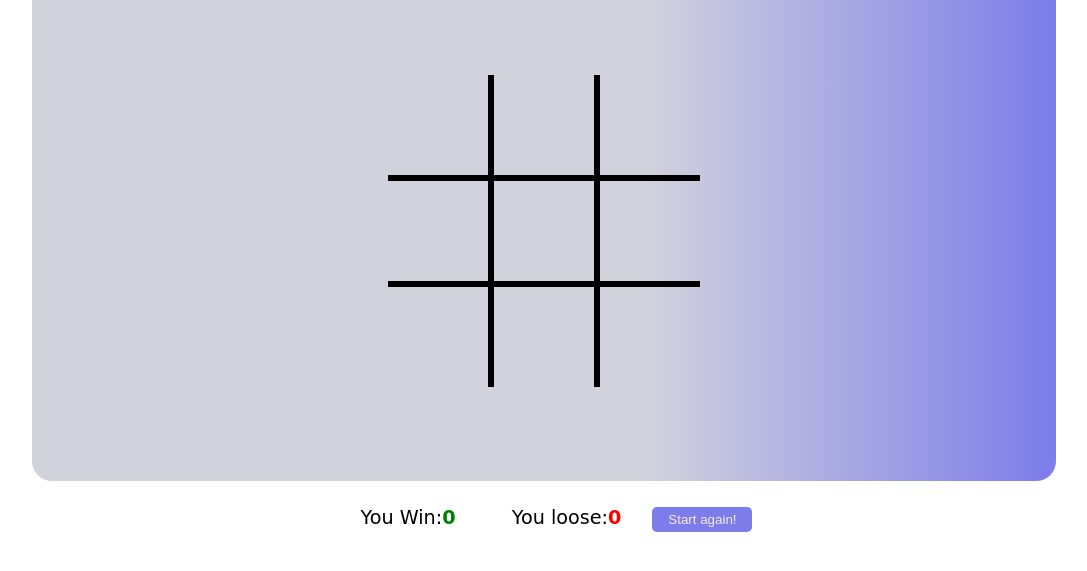
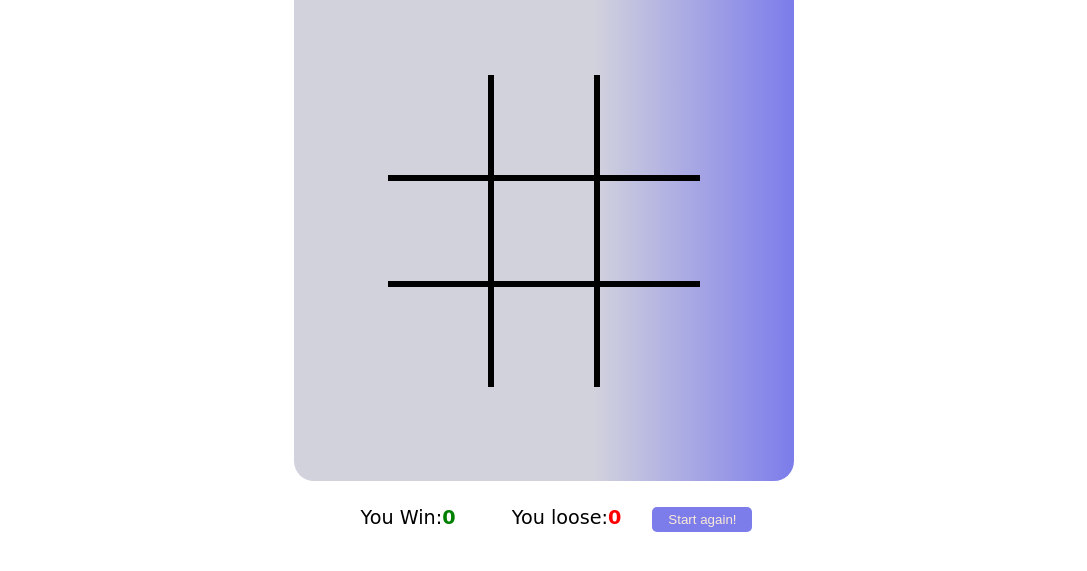
Before and after one commit to JanicaCosta/tic-tac-toe-game, a plain HTML site: page index.html in a window 1280 px wide. Shown: the part 169-740 px from the top of the page, without its empty margins (96-1183 px from the left). Drawn offline with Linux system fonts and the light colour scheme; a web font is replaced by a local one.

Commit message:
minor adjustments to CSS, where board width has been reduced and letter is bigger

```diff
--- a/assets/css/style.css
+++ b/assets/css/style.css
@@ -21,7 +21,7 @@ body {
 
 .board {
     display: grid;
-    width: 80%;
+    width: 500px;
     height: 500px;
     display: grid;
     justify-content: center;
@@ -35,6 +35,7 @@ body {
         rgb(124, 124, 235) 100% );
     margin: 0 auto;
     border-radius: 20px;
+    font-size: 75px;
 }
 
 .cell {
```
